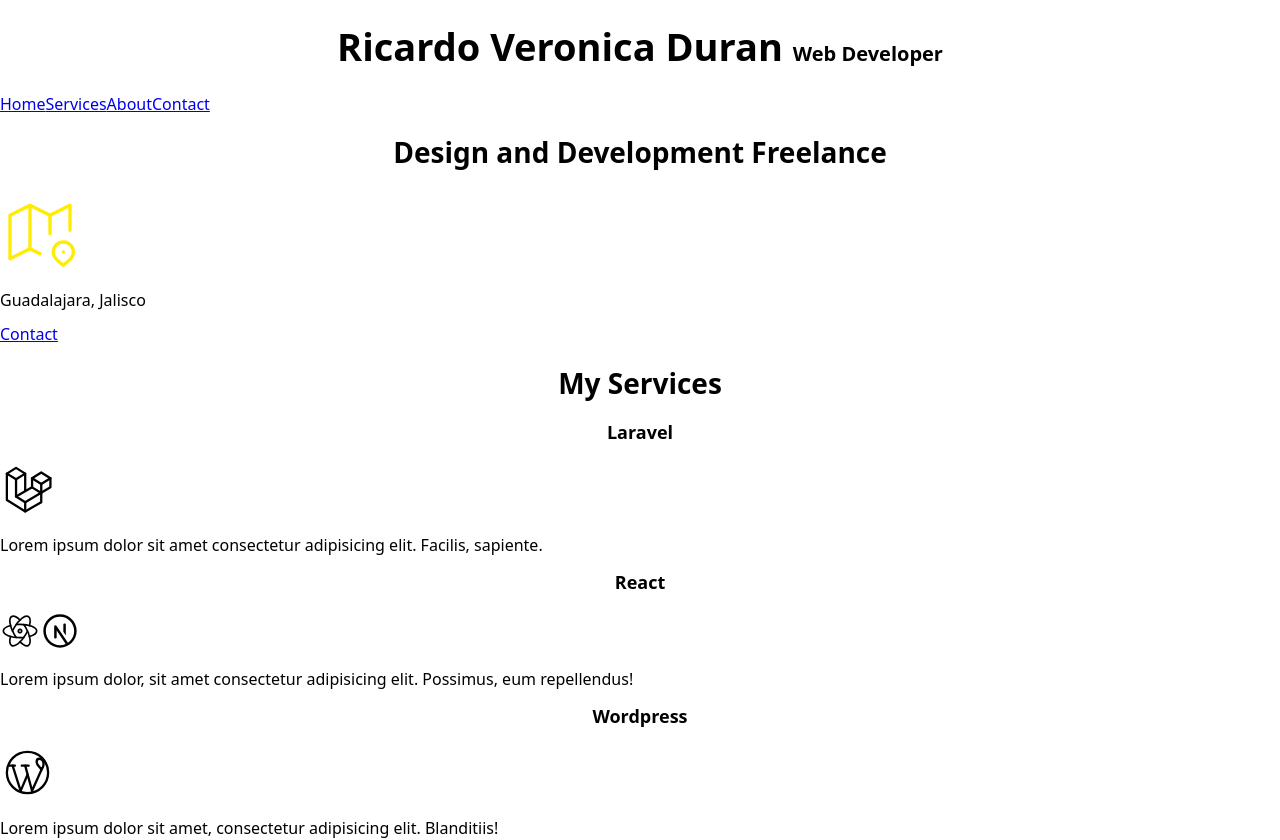
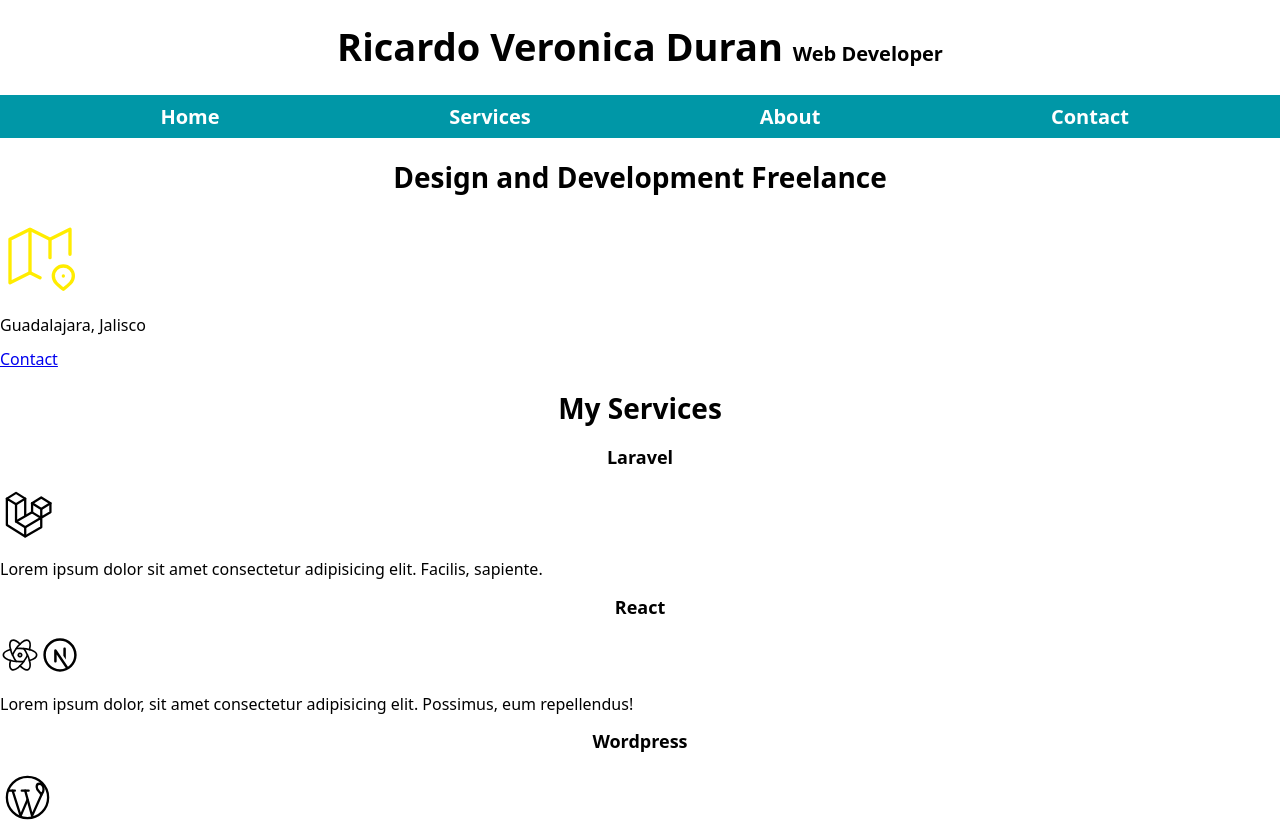
Before and after one commit to RicardoVeronica/react-freelance, a React (Vite) app: page / in a window 1280 px wide. Shown: the top 840 px of the page. Built offline with nearby package versions, Linux system fonts and the light colour scheme.

Commit message:
feat: adds nav component

```diff
--- a/src/components/nav/Nav.jsx
+++ b/src/components/nav/Nav.jsx
@@ -2,14 +2,14 @@ import "./nav.css"
 
 const Nav = () => {
   return (
-    <>
-      <nav>
+    <div className="main-nav__container">
+      <nav className="container main-nav">
         <a href="#">Home</a>
         <a href="#">Services</a>
         <a href="#">About</a>
         <a href="#">Contact</a>
       </nav>
-    </>
+    </div>
   )
 }
 
--- a/src/components/nav/nav.css
+++ b/src/components/nav/nav.css
@@ -0,0 +1,31 @@
+.main-nav__container {
+    background-color: var(--secondary);
+}
+
+.main-nav {
+    display: flex;
+    flex-direction: column;
+    align-items: center;
+}
+
+@media (min-width: 768px) {
+    .main-nav {
+        flex-direction: row;
+        justify-content: space-around;
+    }
+}
+
+.main-nav a {
+    width: 100%;
+    padding: 1rem;
+    font-weight: bold;
+    font-size: 2rem;
+    text-align: center;
+    text-decoration: none;
+    color: var(--white);
+}
+
+.main-nav a:hover {
+    background-color: var(--primary);
+    color: var(--black);
+}
--- a/src/main.css
+++ b/src/main.css
@@ -40,3 +40,8 @@ h2,
 h3 {
     text-align: center;
 }
+
+.container {
+    max-width: 120rem;
+    margin: 0 auto;
+}
```
